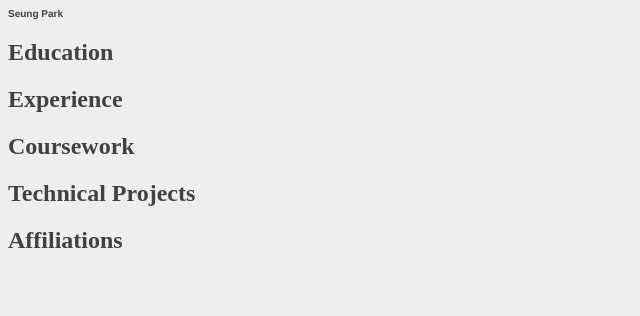
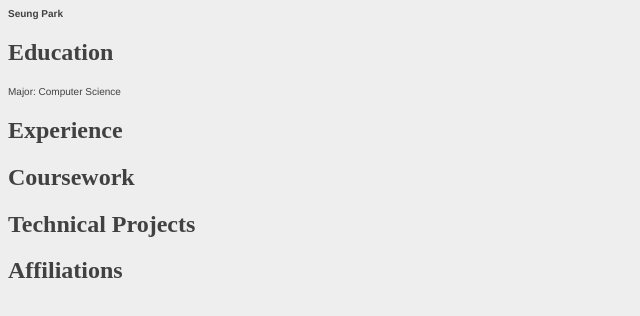
Before and after one commit to separk924/separk924.github.io, a plain HTML site: page resume.html in a window 1280 px wide. Shown: the whole page, without its empty margins (0-640 px from the left). Drawn offline with Linux system fonts and the light colour scheme.

```diff
--- a/resume.html
+++ b/resume.html
@@ -8,6 +8,7 @@
     <body>
         <h1>Seung Park</h1>
         <h2>Education</h2>
+        <p>Major: Computer Science</p>
         <h2>Experience</h2>
         <h2>Coursework</h2>
         <h2>Technical Projects</h2>
```
